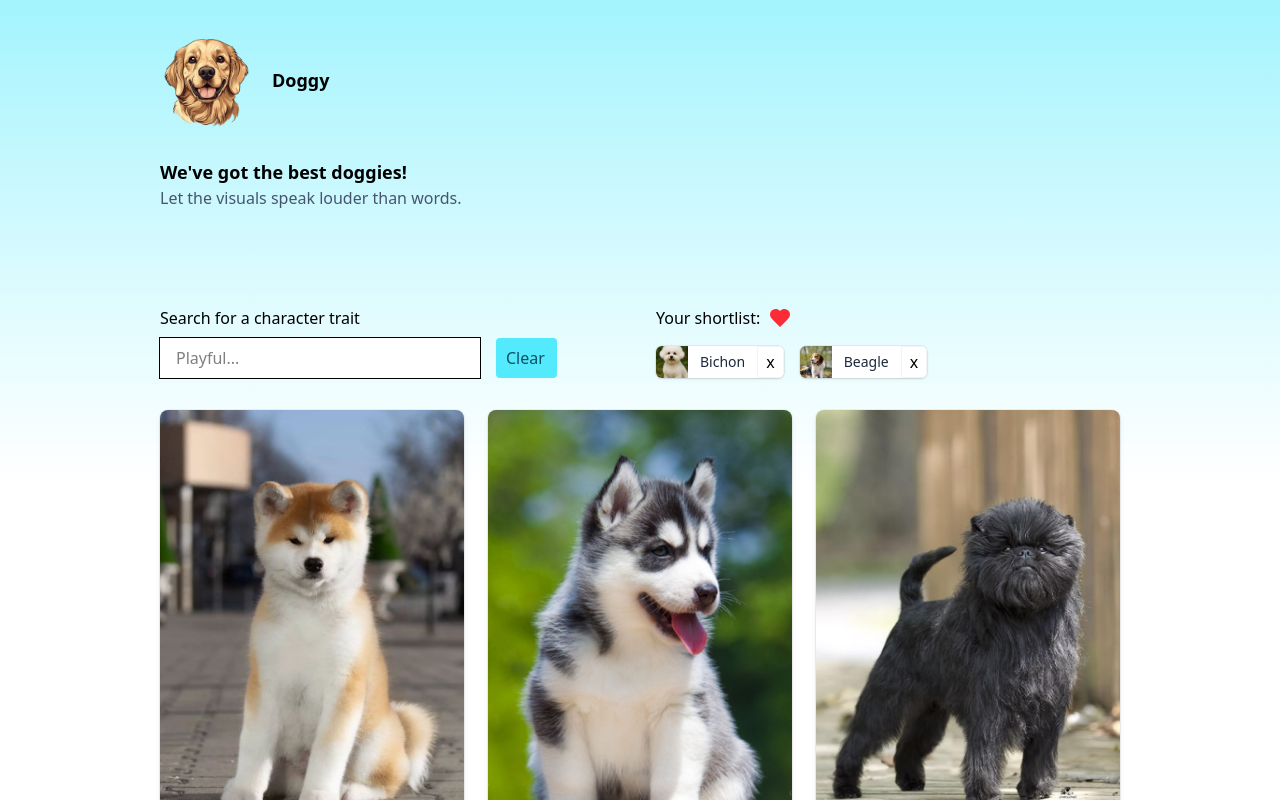
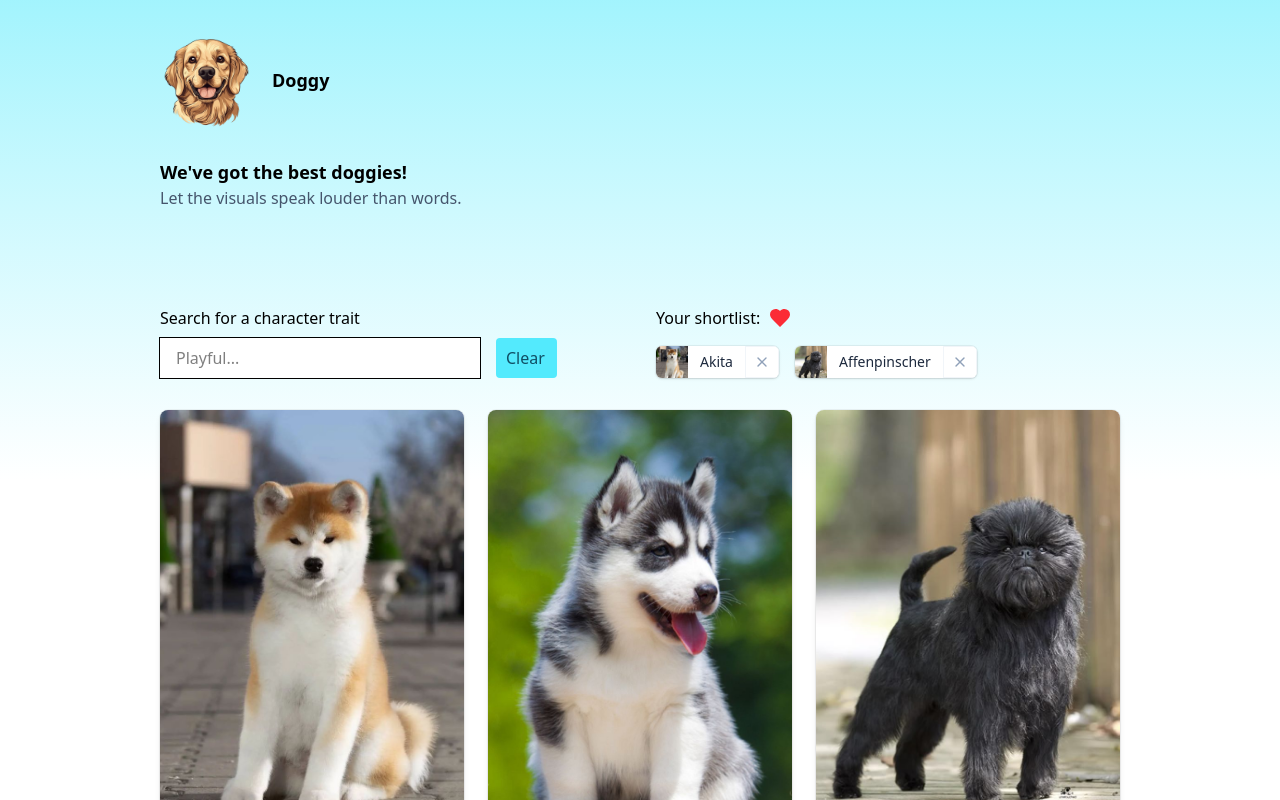
Before and after one commit to Jomerubaldo/react-from-scratch, a React (Vite) app in the folder frontend/: page / in a window 1280 px wide. Shown: the top 800 px of the page. Built offline with nearby package versions, Linux system fonts and the light colour scheme; the HTML template or start-up script is replaced by a standard one.

Commit message:
progress today

```diff
--- a/frontend/src/App.tsx
+++ b/frontend/src/App.tsx
@@ -27,7 +27,7 @@ function Main() {
     <main>
       <div className="mt-24 grid gap-8 sm:grid-cols-2">
         <Search />
-        <Shortlist />
+        <Shortlist liked={liked} setLiked={setLiked} doggies={doggies} />
       </div>
       <Doggieslist doggies={doggies} liked={liked} setLiked={setLiked} />
       <DoggiesForm />
--- a/frontend/src/components/Shortlist.tsx
+++ b/frontend/src/components/Shortlist.tsx
@@ -1,7 +1,16 @@
-import Beagle from '../assets/Beagle.jpg';
-import Bichon from '../assets/Bichon.jpg';
+import { Dispatch, SetStateAction } from 'react';
+import { Doggy } from '../types';
+import { X } from 'lucide-react';
 
-export function Shortlist() {
+export function Shortlist({
+  liked,
+  setLiked,
+  doggies,
+}: {
+  liked: Doggy['id'][];
+  setLiked: Dispatch<SetStateAction<Doggy['id'][]>>;
+  doggies: Doggy[];
+}) {
   return (
     <div>
       <h2 className="flex items-center gap-2 font-medium">
@@ -22,32 +31,26 @@ export function Shortlist() {
         </svg>
       </h2>
       <ul className="mt-4 flex flex-wrap gap-4">
-        <li className="relative flex items-center overflow-clip rounded-md bg-white shadow-sm ring ring-black/5 transition duration-100 starting:scale-0 starting:opacity-0">
+        {doggies
+          .filter((dog) => liked.includes(dog.id))
+          .map((doggy) => (
+            <li
+              key={doggy.id}
+              className="relative flex items-center overflow-clip rounded-md bg-white shadow-sm ring ring-black/5 transition duration-100 starting:scale-0 starting:opacity-0"
+            >
               <img
                 height={32}
                 width={32}
-            alt="Buranday"
+                alt={doggy.name}
                 className="aspect-square w-8 object-cover"
-            src={Bichon}
+                src={doggy.image}
               />
-          <p className="px-3 text-sm text-slate-800">Bichon</p>
+              <p className="px-3 text-sm text-slate-800">{doggy.name}</p>
               <button className="group h-full border border-slate-100 px-2 hover:bg-slate-100">
-            x
+                <X className="size-4 stroke-slate-400 group-hover:stroke-red-400" />
               </button>
             </li>
-        <li className="relative flex items-center overflow-clip rounded-md bg-white shadow-sm ring ring-black/5 transition duration-100 starting:scale-0 starting:opacity-0">
-          <img
-            height={32}
-            width={32}
-            alt="Kulit"
-            className="aspect-square w-8 object-cover"
-            src={Beagle}
-          />
-          <p className="px-3 text-sm text-slate-800">Beagle</p>
-          <button className="group h-full border border-slate-100 px-2 hover:bg-slate-100">
-            x
-          </button>
-        </li>
+          ))}
       </ul>
     </div>
   );
--- a/frontend/src/data/doggies.ts
+++ b/frontend/src/data/doggies.ts
@@ -6,6 +6,7 @@ import Bichon from '../assets/Bichon.jpg';
 import Bloodhound from '../assets/Bloodhound.jpg';
 import { type Doggy } from '../types/index';
 
+// static data
 // array of objects iterating data
 export const doggies: Doggy[] = [
   {
```
Also changed, not shown: frontend/src/components/LikeToggleButton.tsx (line endings or trailing spaces). Lines whose indentation alone changed are shown as unchanged.
